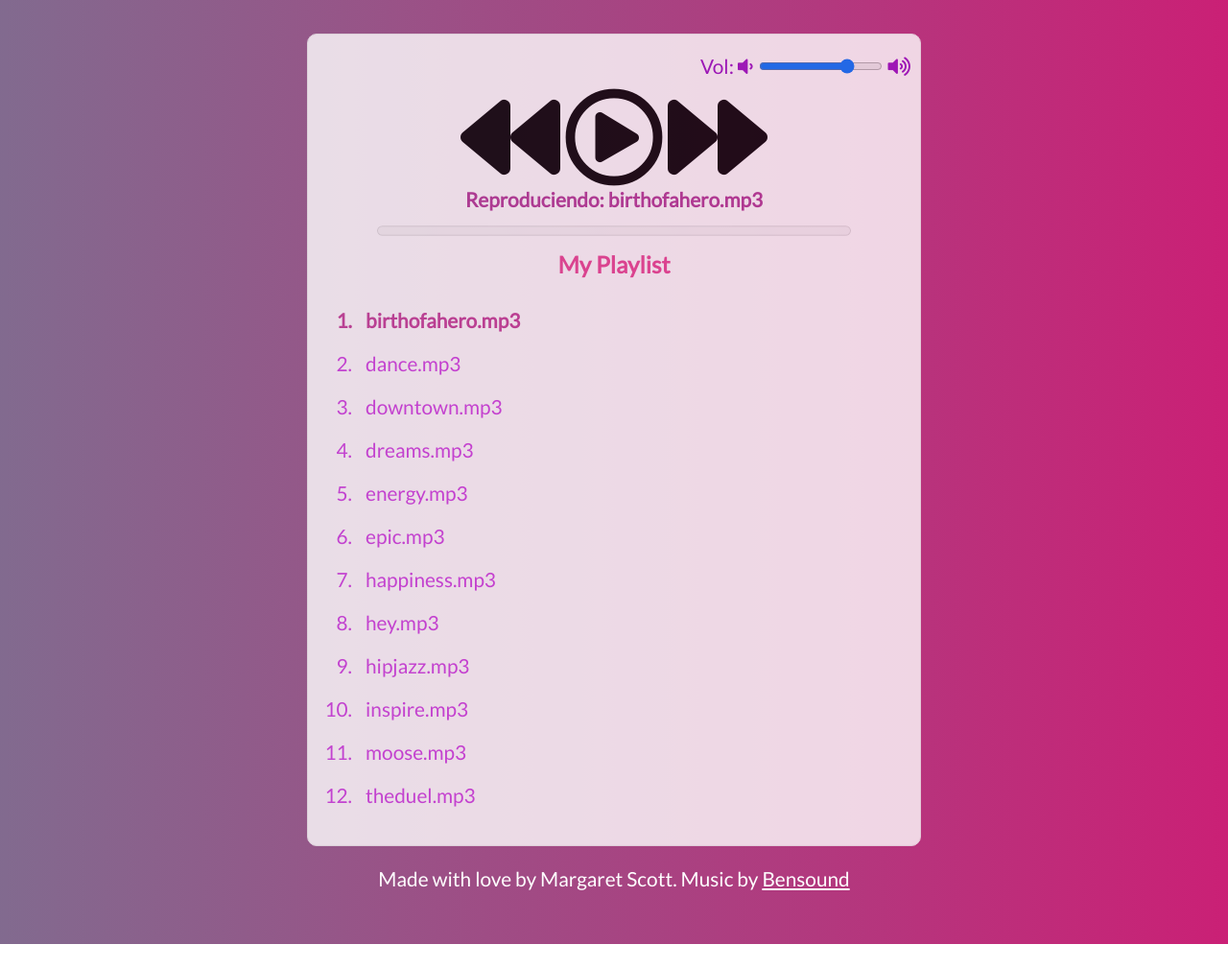
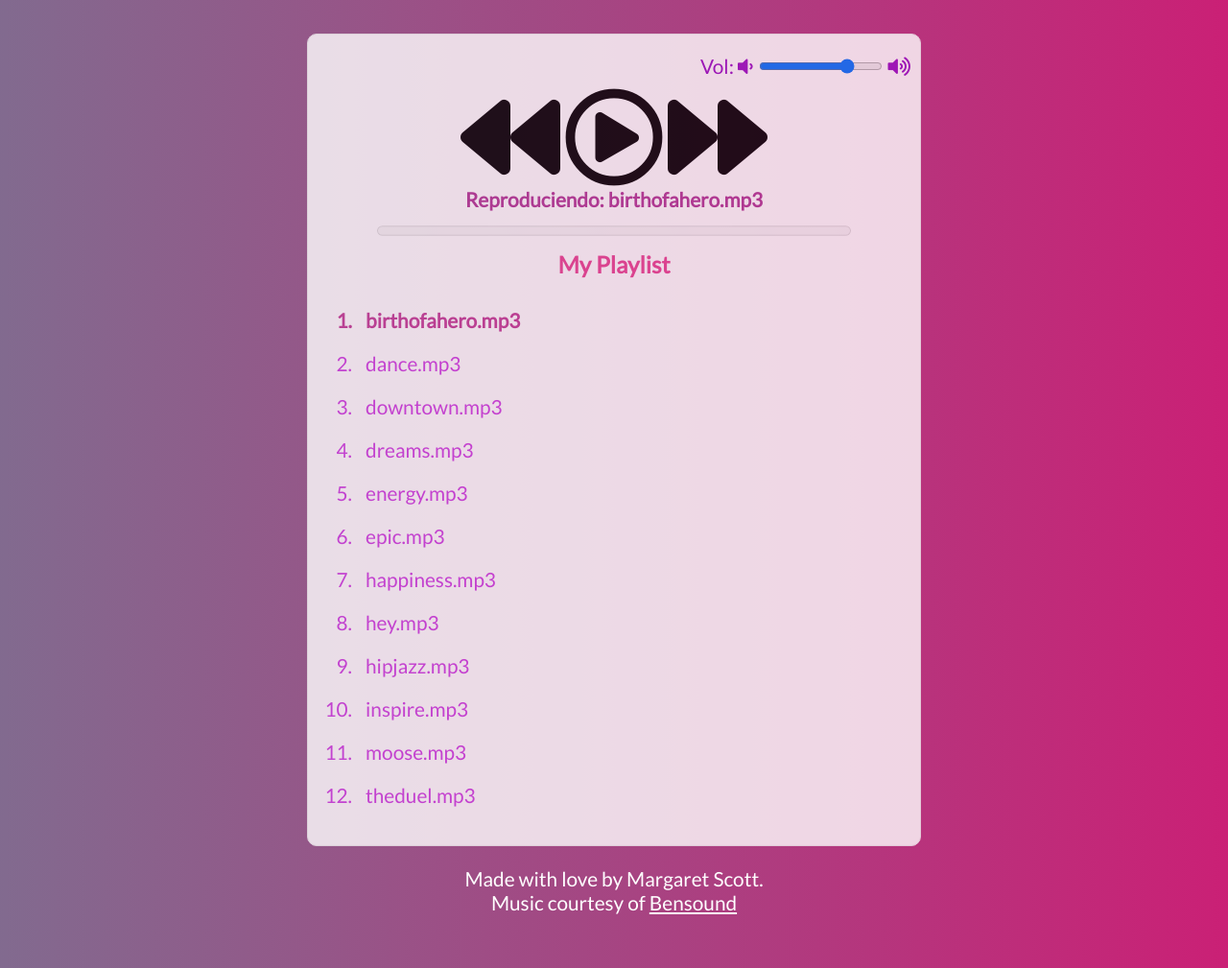
Before and after one commit to MargaretScott/music-player, a plain HTML site: page index.html in a window 1280 px wide. Shown: the whole page at 96% size. Before the commit the page ends 984 px from the top, so only its background shows below. Drawn offline with Linux system fonts and the light colour scheme.

Commit message:
JS-Music-Player

```diff
--- a/index.html
+++ b/index.html
@@ -36,7 +36,8 @@
 
   </div>
   </div>
-  <p>Made with love by Margaret Scott. Music by <a href="https://www.bensound.com/">Bensound</a></p>
+  <p>Made with love by Margaret Scott. <br>
+    Music courtesy of <a href="https://www.bensound.com/">Bensound</a></p>
   <script type="text/javascript" src="main.js"></script>
 </body>
 
```
Also changed, not shown: 1 other file.
